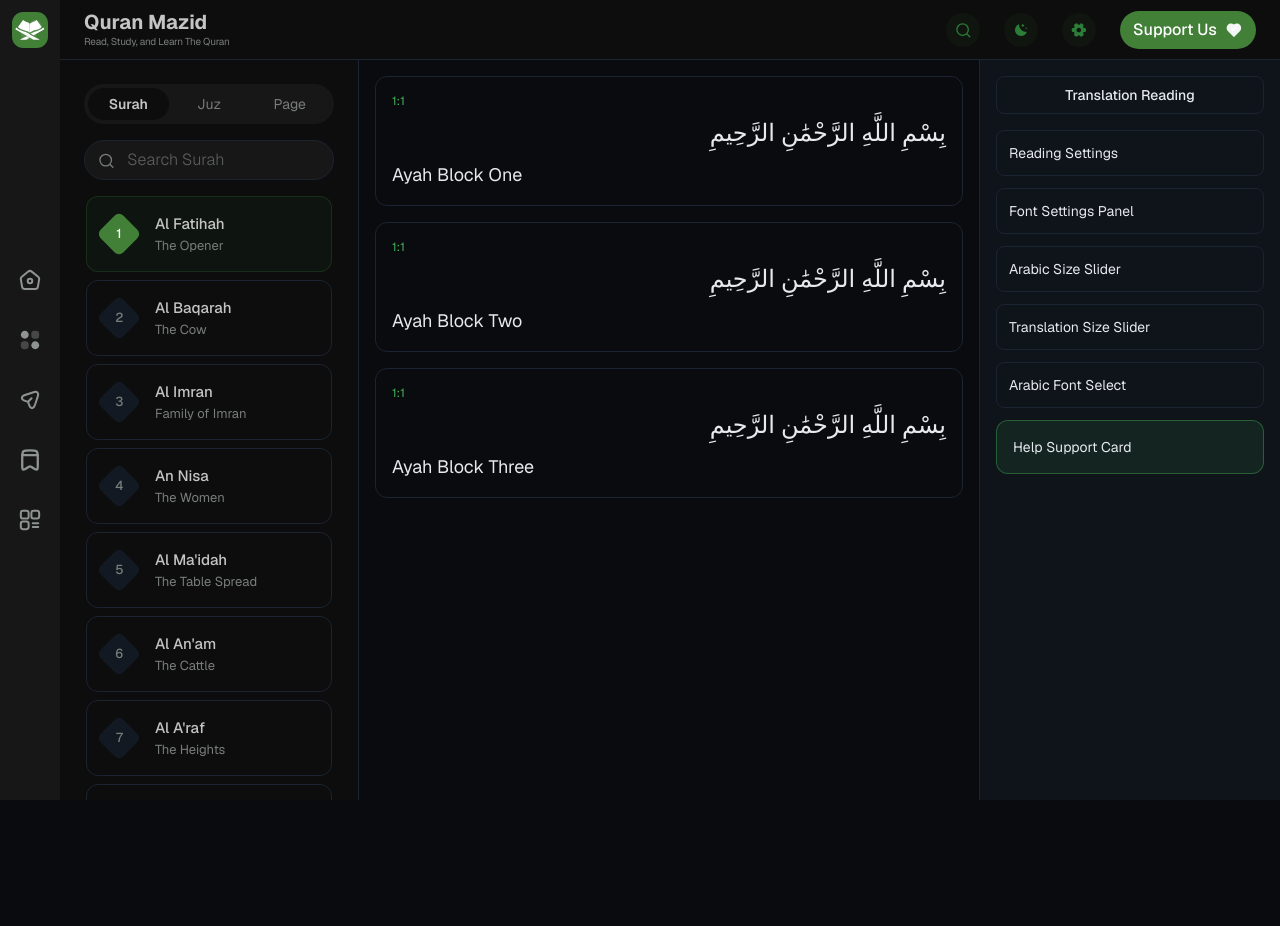
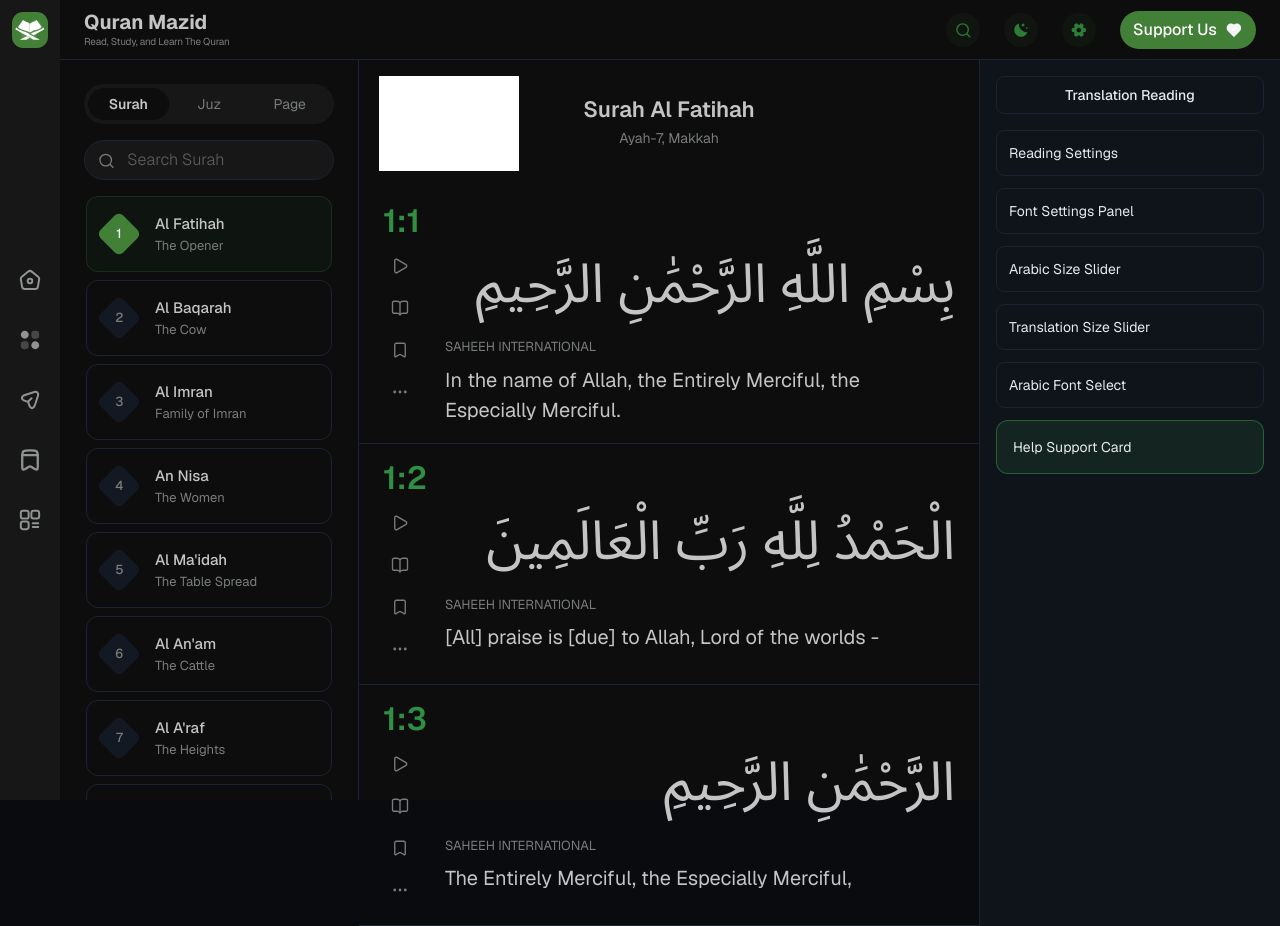
Before and after one commit to Shur0v/quranmazid, a Next.js app: page / in a window 1280 px wide. Before the commit the page ends 800 px from the top, so only its background shows below. Built offline with nearby package versions, Linux system fonts and the light colour scheme; grey boxes are pictures that could not be loaded.

Commit message:
Ayah card design initially done

```diff
--- a/package.json
+++ b/package.json
@@ -9,6 +9,7 @@
     "lint": "eslint"
   },
   "dependencies": {
+    "lucide-react": "^1.14.0",
     "next": "16.2.4",
     "react": "19.2.4",
     "react-dom": "19.2.4"
--- a/public/icons/topbarthemeicon.tsx
+++ b/public/icons/topbarthemeicon.tsx
@@ -1,7 +1,19 @@
 import type { SVGProps } from "react";
 
 export default function TopbarThemeIcon(props: SVGProps<SVGSVGElement>) {
-    return (
-        <svg xmlns="http://www.w3.org/2000/svg" width="1em" height="1em" viewBox="0 0 24 24" class="text-primary"><path fill="currentColor" d="m14.712 7.596l-2.289-2.288l2.289-2.289L17 5.308zm5 3l-1.289-1.288l1.289-1.289L21 9.308zM12.075 21q-1.888 0-3.543-.713T5.64 18.336t-1.951-2.893t-.714-3.543q0-2.92 1.68-5.265t4.436-3.27q-.104 2.34.717 4.501q.82 2.161 2.48 3.82q1.66 1.66 3.82 2.481t4.502.717q-.92 2.754-3.268 4.435T12.075 21"></path></svg>
-    );
+  return (
+    <svg
+      xmlns="http://www.w3.org/2000/svg"
+      width="1em"
+      height="1em"
+      viewBox="0 0 24 24"
+      className="text-primary"
+      {...props}
+    >
+      <path
+        fill="currentColor"
+        d="m14.712 7.596l-2.289-2.288l2.289-2.289L17 5.308zm5 3l-1.289-1.288l1.289-1.289L21 9.308zM12.075 21q-1.888 0-3.543-.713T5.64 18.336t-1.951-2.893t-.714-3.543q0-2.92 1.68-5.265t4.436-3.27q-.104 2.34.717 4.501q.82 2.161 2.48 3.82q1.66 1.66 3.82 2.481t4.502.717q-.92 2.754-3.268 4.435T12.075 21"
+      />
+    </svg>
+  );
 }
--- a/src/app/globals.css
+++ b/src/app/globals.css
@@ -20,12 +20,17 @@
   --color-accent: var(--accent);
   --font-sans: var(--font-geist-sans);
   --font-mono: var(--font-geist-mono);
+  --font-arabic: var(--font-arabic);
 }
 
 body {
   background: var(--background);
   color: var(--foreground);
   font-family: var(--font-geist-sans), Arial, Helvetica, sans-serif;
+}
+
+.font-arabic {
+  font-family: var(--font-arabic), "Noto Sans Arabic", sans-serif;
 }
 
 .surah-scroll {
--- a/src/app/layout.tsx
+++ b/src/app/layout.tsx
@@ -1,5 +1,5 @@
 import type { Metadata } from "next";
-import { Geist, Geist_Mono } from "next/font/google";
+import { Geist, Geist_Mono, Noto_Sans_Arabic } from "next/font/google";
 import "./globals.css";
 
 const geistSans = Geist({
@@ -10,6 +10,12 @@ const geistSans = Geist({
 const geistMono = Geist_Mono({
   variable: "--font-geist-mono",
   subsets: ["latin"],
+});
+
+const notoSansArabic = Noto_Sans_Arabic({
+  variable: "--font-arabic",
+  subsets: ["arabic"],
+  weight: ["400", "500", "600", "700"],
 });
 
 export const metadata: Metadata = {
@@ -30,7 +36,7 @@ export default function RootLayout({
   return (
     <html
       lang="en"
-      className={`${geistSans.variable} ${geistMono.variable} h-full antialiased`}
+      className={`${geistSans.variable} ${geistMono.variable} ${notoSansArabic.variable} h-full antialiased`}
     >
       <body className="min-h-full flex flex-col">{children}</body>
     </html>
--- a/src/app/page.tsx
+++ b/src/app/page.tsx
@@ -8,81 +8,37 @@ import TopbarSearchIcon from "../../public/icons/topbarsearchicon";
 import TopbarSetingIcon from "../../public/icons/topbarsetingicon";
 import TopbarSupportIcon from "../../public/icons/topbarsupporticon";
 import TopbarThemeIcon from "../../public/icons/topbarthemeicon";
+import { BookOpen, Bookmark, Ellipsis, Play } from "lucide-react";
 
 export default function Home() {
   const surahItems = [
-    { id: "001", name: "Al Fatihah", subtitle: "The Opener", arabic: "الفاتحة", active: true },
-    { id: "002", name: "Al Baqarah", subtitle: "The Cow", arabic: "البقرة" },
-    { id: "003", name: "Al Imran", subtitle: "Family of Imran", arabic: "آل عمران" },
-    { id: "004", name: "An Nisa", subtitle: "The Women", arabic: "النساء" },
-    { id: "005", name: "Al Ma'idah", subtitle: "The Table Spread", arabic: "المائدة" },
-    { id: "006", name: "Al An'am", subtitle: "The Cattle", arabic: "الأنعام" },
-    { id: "007", name: "Al A'raf", subtitle: "The Heights", arabic: "الأعراف" },
-    { id: "008", name: "Al Anfal", subtitle: "The Spoils of War", arabic: "الأنفال" },
-    { id: "009", name: "At Tawbah", subtitle: "The Repentance", arabic: "التوبة" },
+    { id: "001", name: "Al Fatihah", subtitle: "The Opener", active: true },
+    { id: "002", name: "Al Baqarah", subtitle: "The Cow" },
+    { id: "003", name: "Al Imran", subtitle: "Family of Imran" },
+    { id: "004", name: "An Nisa", subtitle: "The Women" },
+    { id: "005", name: "Al Ma'idah", subtitle: "The Table Spread" },
+    { id: "006", name: "Al An'am", subtitle: "The Cattle" },
+    { id: "007", name: "Al A'raf", subtitle: "The Heights" },
+    { id: "008", name: "Al Anfal", subtitle: "The Spoils of War" },
+    { id: "009", name: "At Tawbah", subtitle: "The Repentance" },
   ];
 
   return (
-    <main className="min-h-screen bg-background text-foreground">
+    <main className="min-h-screen bg-[#0d0d0d] text-foreground">
       <div className="grid min-h-screen grid-cols-[60px_1fr]">
         <aside className="h-screen border-r border-[#24262b] bg-[#171717]">
           <nav className="fixed bottom-0 isolate z-[3] h-screen w-[60px] translate-y-0 bg-[#171717]">
             <div className="flex h-full w-full flex-col items-center">
               <a className="py-3" href="/">
-                <Image
-                  src="/logo.svg"
-                  alt="Quran Mazid Logo"
-                  width={36}
-                  height={36}
-                  className="h-9 w-9"
-                  priority
-                />
+                <Image src="/logo.svg" alt="Quran Mazid Logo" width={36} height={36} className="h-9 w-9" priority />
               </a>
 
               <div className="flex h-[calc(100vh-120px)] flex-col items-center justify-center gap-6 text-[#8f9491]">
-                <a href="/">
-                  <button
-                    data-state="closed"
-                    className="flex size-9 items-center justify-center rounded-sm border-2 border-transparent transition-all duration-300 [&_svg]:size-[22px]"
-                    type="button"
-                  >
-                    <LeftbarHomeIcon />
-                  </button>
-                </a>
-                <a href="/1">
-                  <button
-                    data-state="closed"
-                    className="flex size-9 items-center justify-center rounded-sm border-2 border-transparent transition-all duration-300 [&_svg]:size-[22px]"
-                    type="button"
-                  >
-                    <LeftbarReadIcon />
-                  </button>
-                </a>
-                <a href="/go">
-                  <button
-                    data-state="closed"
-                    className="flex size-9 items-center justify-center rounded-sm border-2 border-transparent transition-all duration-300 [&_svg]:size-[22px]"
-                    type="button"
-                  >
-                    <LeftbarGoIcon />
-                  </button>
-                </a>
-                <a href="/Profile/bookmarks">
-                  <button
-                    data-state="closed"
-                    className="flex size-9 items-center justify-center rounded-sm border-2 border-transparent transition-all duration-300 [&_svg]:size-[22px]"
-                    type="button"
-                  >
-                    <LeftbarBookmarkIcon />
-                  </button>
-                </a>
-                <button
-                  data-state="closed"
-                  className="flex size-9 items-center justify-center rounded-sm border-2 border-transparent transition-all duration-300 [&_svg]:size-[22px]"
-                  type="button"
-                >
-                  <LeftbarOthersIcon />
-                </button>
+                <a href="/"><button data-state="closed" className="flex size-9 items-center justify-center rounded-sm border-2 border-transparent transition-all duration-300 [&_svg]:size-[22px]" type="button"><LeftbarHomeIcon /></button></a>
+                <a href="/1"><button data-state="closed" className="flex size-9 items-center justify-center rounded-sm border-2 border-transparent transition-all duration-300 [&_svg]:size-[22px]" type="button"><LeftbarReadIcon /></button></a>
+                <a href="/go"><button data-state="closed" className="flex size-9 items-center justify-center rounded-sm border-2 border-transparent transition-all duration-300 [&_svg]:size-[22px]" type="button"><LeftbarGoIcon /></button></a>
+                <a href="/Profile/bookmarks"><button data-state="closed" className="flex size-9 items-center justify-center rounded-sm border-2 border-transparent transition-all duration-300 [&_svg]:size-[22px]" type="button"><LeftbarBookmarkIcon /></button></a>
+                <button data-state="closed" className="flex size-9 items-center justify-center rounded-sm border-2 border-transparent transition-all duration-300 [&_svg]:size-[22px]" type="button"><LeftbarOthersIcon /></button>
               </div>
 
               <div className="h-[60px] w-full" />
@@ -96,53 +52,17 @@ export default function Home() {
               <div className="flex items-center gap-2.5">
                 <a className="flex items-center gap-2.5 max-tablet:hidden" href="/">
                   <div className="select-none space-y-[2px] text-left">
-                    <p className="mt-[2px] font-sans text-xl font-bold leading-none text-[#c4c4c4]">
-                      Quran Mazid
-                    </p>
-                    <p className="w-max text-[10px] tracking-tight text-[#787d7a]">
-                      Read, Study, and Learn The Quran
-                    </p>
+                    <p className="mt-[2px] font-sans text-xl font-bold leading-none text-[#c4c4c4]">Quran Mazid</p>
+                    <p className="w-max text-[10px] tracking-tight text-[#787d7a]">Read, Study, and Learn The Quran</p>
                   </div>
                 </a>
-                {/* <a href="/">
-                  <p className="text-body font-bold tablet:hidden tablet:text-heading-6"></p>
-                </a> */}
               </div>
 
               <div className="flex items-center gap-6 tablet:gap-6">
-                <button
-                  type="button"
-                  className="group flex size-[34px] min-w-[34px] cursor-pointer items-center justify-center rounded-full bg-[#42803812] p-2 active:scale-90 text-[#2b7d38]"
-                  data-state="closed"
-                  aria-label="icon"
-                >
-                  <TopbarSearchIcon className="h-[18px] w-[18px]" />
-                </button>
-                <button
-                  type="button"
-                  className="group flex size-[34px] min-w-[34px] cursor-pointer items-center justify-center rounded-full bg-[#42803812] p-2 active:scale-90 text-[#2b7d38]"
-                  data-state="closed"
-                  aria-label="icon"
-                >
-                  <TopbarThemeIcon className="h-[18px] w-[18px]" />
-                </button>
-                <button
-                  type="button"
-                  className="group flex size-[34px] min-w-[34px] cursor-pointer items-center justify-center rounded-full bg-[#42803812] p-2 active:scale-90 text-[#2b7d38]"
-                  data-state="closed"
-                  aria-label="icon"
-                >
-                  <TopbarSetingIcon className="h-[18px] w-[18px]" />
-                </button>
-
-                <a
-                  target="_blank"
-                  href="#"
-                  className="flex h-[38px] min-w-[136px] select-none items-center justify-center gap-2 rounded-full bg-[#428038] px-2 text-[#f3f4f6]"
-                >
-                  <span className="text-base font-medium text-white">Support Us</span>
-                  <TopbarSupportIcon className="h-[18px] w-[18px]" />
-                </a>
+                <button type="button" className="group flex size-[34px] min-w-[34px] cursor-pointer items-center justify-center rounded-full bg-[#42803812] p-2 active:scale-90 text-[#2b7d38]" data-state="closed" aria-label="icon"><TopbarSearchIcon className="h-[18px] w-[18px]" /></button>
+                <button type="button" className="group flex size-[34px] min-w-[34px] cursor-pointer items-center justify-center rounded-full bg-[#42803812] p-2 active:scale-90 text-[#2b7d38]" data-state="closed" aria-label="icon"><TopbarThemeIcon className="h-[18px] w-[18px]" /></button>
+                <button type="button" className="group flex size-[34px] min-w-[34px] cursor-pointer items-center justify-center rounded-full bg-[#42803812] p-2 active:scale-90 text-[#2b7d38]" data-state="closed" aria-label="icon"><TopbarSetingIcon className="h-[18px] w-[18px]" /></button>
+                <a target="_blank" href="#" className="flex h-[38px] min-w-[136px] select-none items-center justify-center gap-2 rounded-full bg-[#428038] px-2 text-[#f3f4f6]"><span className="text-base font-medium text-white">Support Us</span><TopbarSupportIcon className="h-[18px] w-[18px]" /></a>
               </div>
             </div>
           </nav>
@@ -161,12 +81,7 @@ export default function Home() {
                   <div className="mb-4 px-6">
                     <div className="flex h-10 items-center gap-3 rounded-full border border-[#1b2432] bg-[#171717] px-3 text-base text-[#787d7a]">
                       <TopbarSearchIcon className="h-[21px] w-[21px] text-[#787d7a]" />
-                      <input
-                        type="text"
-                        className="w-full bg-transparent font-light outline-none placeholder:text-[#787d7ab3]"
-                        placeholder="Search Surah"
-                        aria-label="Search Surah"
-                      />
+                      <input type="text" className="w-full bg-transparent font-light outline-none placeholder:text-[#787d7ab3]" placeholder="Search Surah" aria-label="Search Surah" />
                     </div>
                   </div>
 
@@ -192,30 +107,63 @@ export default function Home() {
             </aside>
 
             <section className="border-r border-border">
-              <div className="space-y-4 p-4">
-                {["Ayah Block One", "Ayah Block Two", "Ayah Block Three"].map((item) => (
-                  <article key={item} className="rounded-xl border border-border p-4">
-                    <p className="mb-2 text-xs text-accent">1:1</p>
-                    <p className="mb-3 text-right text-2xl">بِسْمِ اللَّهِ الرَّحْمَٰنِ الرَّحِيمِ</p>
-                    <p className="text-lg">{item}</p>
-                  </article>
+              <section className="[--padding-x:15px] tablet:[--padding-x:24px] desktop:[--padding-x:36px]">
+                <div className="grid grid-cols-3 items-center px-[20px] py-[16px]">
+                  <div className="flex items-center justify-start">
+                    <Image
+                      src="https://quranmazid.com/_next/image?url=%2F_next%2Fstatic%2Fmedia%2Fmakkah.a06c3e3e.png&w=384&q=75"
+                      alt="makkah image"
+                      width={140}
+                      height={95}
+                      className="h-[94.5px] w-[140px] brightness-1000 contrast-110"
+                      unoptimized
+                    />
+                  </div>
+                  <div className="space-y-2 text-center">
+                    <h1 className="text-[22px] font-semibold leading-none text-[#c4c4c4]">Surah Al Fatihah</h1>
+                    <p className="text-[14px] capitalize text-[#787d7a]">Ayah-7, Makkah</p>
+                  </div>
+                  <div />
+                </div>
+
+                {[{ k: "1:1", a: "بِسْمِ اللَّهِ الرَّحْمَٰنِ الرَّحِيمِ", t: "In the name of Allah, the Entirely Merciful, the Especially Merciful." }, { k: "1:2", a: "الْحَمْدُ لِلَّهِ رَبِّ الْعَالَمِينَ", t: "[All] praise is [due] to Allah, Lord of the worlds -" }, { k: "1:3", a: "الرَّحْمَٰنِ الرَّحِيمِ", t: "The Entirely Merciful, the Especially Merciful," }].map((ayah) => (
+                  <div key={ayah.k} className="relative overflow-hidden border-b border-[#1b2432] px-[24px] py-[18px]">
+                    <div className="w-full">
+                      <p className="text-[32px] font-semibold leading-none text-[#2f8f42]">{ayah.k}</p>
+                    </div>
+                    <div className="mt-3 flex w-full gap-7">
+                      <div className="flex w-[34px] min-w-[34px] flex-col items-center gap-2">
+                        <button className="flex size-[34px] items-center justify-center rounded-full p-2 text-[#787d7a] hover:bg-[#132617]"><Play size={18} strokeWidth={1.8} /></button>
+                        <button className="flex size-[34px] items-center justify-center rounded-full p-2 text-[#787d7a] hover:bg-[#132617]"><BookOpen size={18} strokeWidth={1.8} /></button>
+                        <button className="flex size-[34px] items-center justify-center rounded-full p-2 text-[#787d7a] hover:bg-[#132617]"><Bookmark size={18} strokeWidth={1.8} /></button>
+                        <button className="flex size-[34px] items-center justify-center rounded-full p-2 text-[#787d7a] hover:bg-[#132617]"><Ellipsis size={18} strokeWidth={1.8} /></button>
+                      </div>
+                      <div className="flex-1">
+                        <div>
+                          <p className="font-arabic text-right text-[54px] leading-[1.35] text-[#c4c4c4]">{ayah.a}</p>
+                        </div>
+                        <div className="mt-4">
+                          <p className="text-[13px] uppercase text-[#787d7a]">SAHEEH INTERNATIONAL</p>
+                        </div>
+                        <div className="mt-2">
+                          <p className="text-[20px] leading-[1.5] text-[#c4c4c4]">{ayah.t}</p>
+                        </div>
+                      </div>
+                    </div>
+                  </div>
                 ))}
-              </div>
+              </section>
             </section>
 
             <aside className="bg-panel p-4">
-              <div className="mb-4 rounded-lg border border-border p-2 text-center text-sm font-medium">
-                Translation Reading
-              </div>
+              <div className="mb-4 rounded-lg border border-border p-2 text-center text-sm font-medium">Translation Reading</div>
               <div className="space-y-3">
                 <div className="rounded-lg border border-border p-3 text-sm">Reading Settings</div>
                 <div className="rounded-lg border border-border p-3 text-sm">Font Settings Panel</div>
                 <div className="rounded-lg border border-border p-3 text-sm">Arabic Size Slider</div>
                 <div className="rounded-lg border border-border p-3 text-sm">Translation Size Slider</div>
                 <div className="rounded-lg border border-border p-3 text-sm">Arabic Font Select</div>
-                <div className="rounded-xl border border-accent/40 bg-accent/10 p-4 text-sm">
-                  Help Support Card
-                </div>
+                <div className="rounded-xl border border-accent/40 bg-accent/10 p-4 text-sm">Help Support Card</div>
               </div>
             </aside>
           </div>
```
Also changed, not shown: 1 other file (tests, documents, lock files or other folders).
